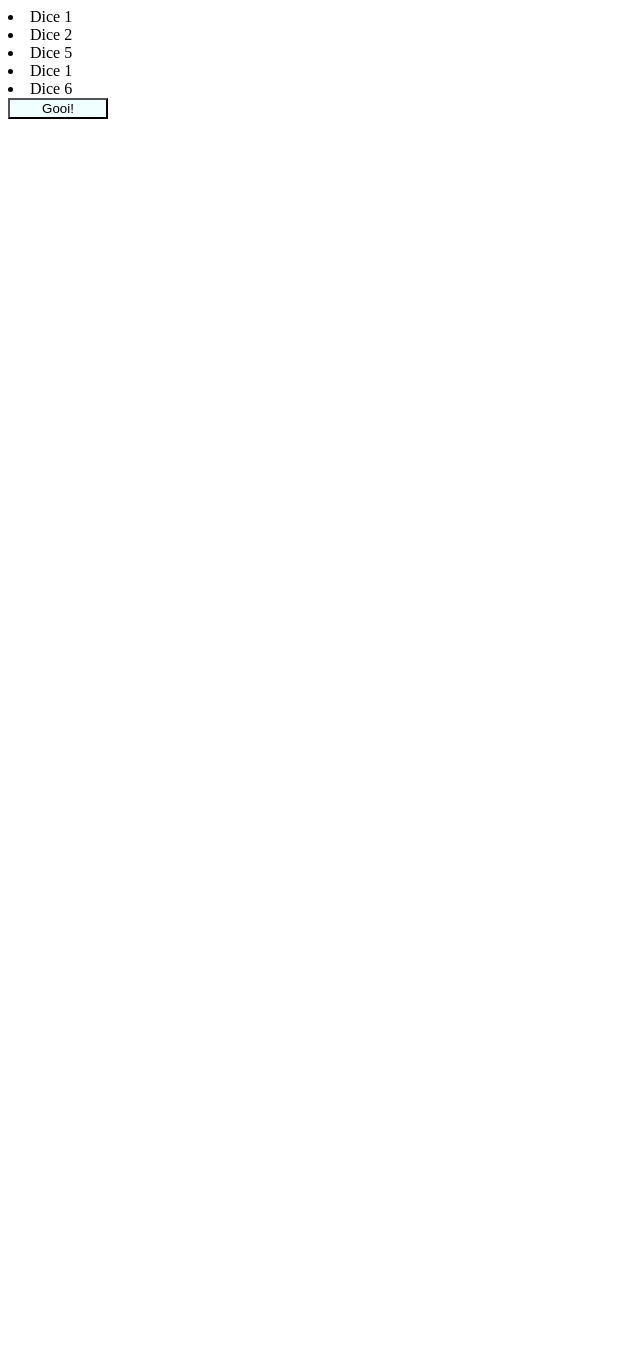
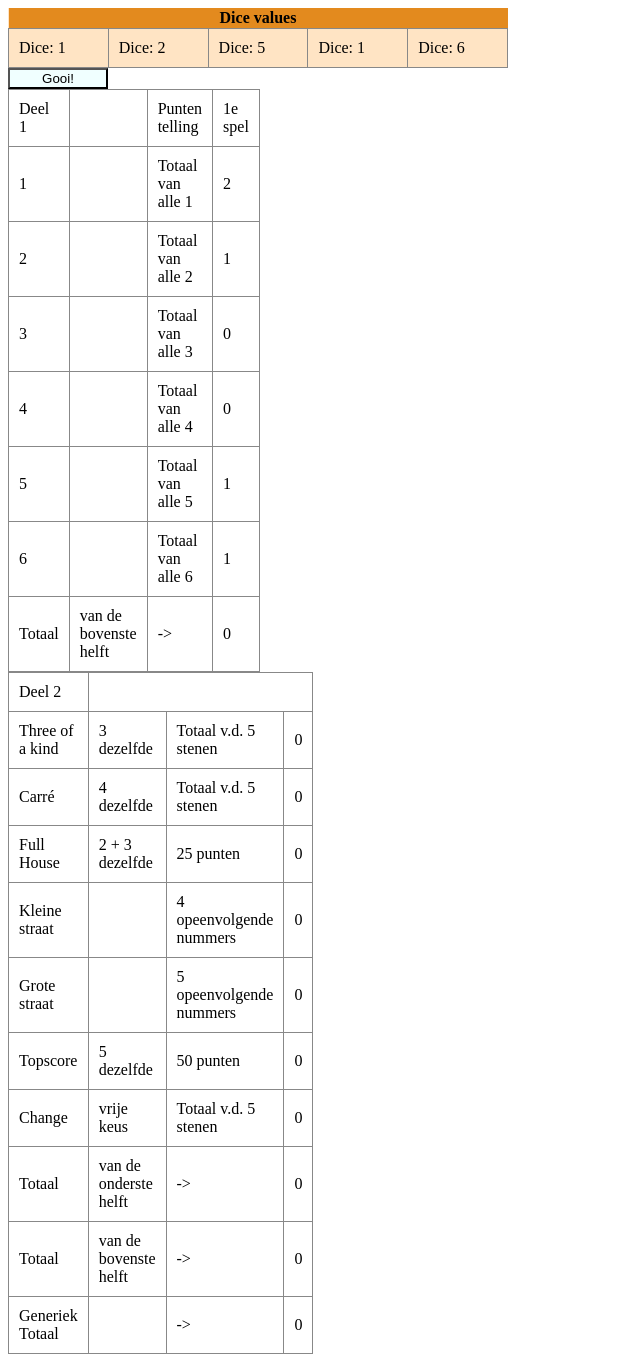
Before and after one commit to Marc-Elz/vue-yahtzee, a Vue app: page / in a window 1280 px wide. Shown: the whole page, without its empty margins (0-640 px from the left). Before the commit the page ends 800 px from the top, so only its background shows below. Built offline with nearby package versions, Linux system fonts and the light colour scheme.

Commit message:
Added the base HTML vor scoretable,  computed the count value.

```diff
--- a/src/components/ScoreTable.vue
+++ b/src/components/ScoreTable.vue
@@ -1,2 +1,104 @@
-<template></template>
-<script setup></script>
+<template>
+    <table class="table2">
+        <tr>
+            <td>Deel 1</td>
+            <td></td>
+            <td>Punten telling</td>
+            <td>1e spel</td>
+        </tr>
+
+        <tr v-for="(counter, index) in countDices" :key="index">
+            <td>{{ index }}</td>
+            <td></td>
+            <td>Totaal van alle {{ index }}</td>
+            <td>{{ counter }}</td>
+        </tr>
+
+        <tr>
+            <td>Totaal</td>
+            <td>van de bovenste helft</td>
+            <td>-></td>
+            <td id="total-part-1">0</td>
+        </tr>
+    </table>
+
+    <table class="table3">
+        <tr>
+            <td>Deel 2</td>
+        </tr>
+        <tr>
+            <td>Three of a kind</td>
+            <td>3 dezelfde</td>
+            <td>Totaal v.d. 5 stenen</td>
+            <td id="three-oak" class="part-2">0</td>
+        </tr>
+        <tr>
+            <td>Carré</td>
+            <td>4 dezelfde</td>
+            <td>Totaal v.d. 5 stenen</td>
+            <td id="four-oak" class="part-2">0</td>
+        </tr>
+        <tr>
+            <td>Full House</td>
+            <td>2 + 3 dezelfde</td>
+            <td>25 punten</td>
+            <td id="full-house" class="part-2">0</td>
+        </tr>
+        <tr>
+            <td>Kleine straat</td>
+            <td></td>
+            <td>4 opeenvolgende nummers</td>
+            <td id="small-straight" class="part-2">0</td>
+        </tr>
+        <tr>
+            <td>Grote straat</td>
+            <td></td>
+            <td>5 opeenvolgende nummers</td>
+            <td id="big-straight" class="part-2">0</td>
+        </tr>
+        <tr>
+            <td>Topscore</td>
+            <td>5 dezelfde</td>
+            <td>50 punten</td>
+            <td id="yahtzee" class="part-2">0</td>
+        </tr>
+        <tr>
+            <td>Change</td>
+            <td>vrije keus</td>
+            <td>Totaal v.d. 5 stenen</td>
+            <td id="chance" class="part-2">0</td>
+        </tr>
+        <tr>
+            <td>Totaal</td>
+            <td>van de onderste helft</td>
+            <td>-></td>
+            <td id="total-down">0</td>
+        </tr>
+        <tr>
+            <td>Totaal</td>
+            <td>van de bovenste helft</td>
+            <td>-></td>
+            <td id="total-up">0</td>
+        </tr>
+        <tr>
+            <td>Generiek Totaal</td>
+            <td></td>
+            <td>-></td>
+            <td id="total-score">0</td>
+        </tr>
+    </table>
+</template>
+<script setup>
+import {ref, computed} from 'vue';
+
+const dice = defineModel();
+// Does not need to have computed tag because its not displayed?
+const countDices = computed(() => {
+    let count = {1: 0, 2: 0, 3: 0, 4: 0, 5: 0, 6: 0};
+    Object.keys(dice.value).forEach(element => {
+        count[dice.value[element]]++;
+    });
+
+    return count;
+});
+</script>
--- a/src/components/ThrownDice.vue
+++ b/src/components/ThrownDice.vue
@@ -1,9 +1,14 @@
 <template>
-    <li v-for="(item, index) in dice" :key="index">
-        <!-- TODO display the dicevalues nicer than this -->
-        Dice
-        {{ item }}
-    </li>
+    <table class="table1">
+        <th colspan="5">Dice values</th>
+        <tr>
+            <td v-for="(item, index) in dice" :key="index">
+                <!-- TODO display the dicevalues nicer than this -->
+                Dice:
+                {{ item }}
+            </td>
+        </tr>
+    </table>
     <button @click="throwDice()">Gooi!</button>
 </template>
 <script setup>
--- a/src/style.css
+++ b/src/style.css
@@ -1,4 +1,15 @@
-table{
+table.table1{
+    border-collapse: collapse;
+    width: 500px;
+    background-color: bisque;
+}
+
+table.table2{
+    border-collapse: collapse;
+    width: 200px;
+}
+
+table.table3{
     border-collapse: collapse;
     width: 200px;
 }
@@ -9,7 +20,7 @@ tr, td{
 }
 
 th{
-    background-color: rgb(42, 235, 219);
+    background-color: rgb(227, 138, 30)
 }
 
 button{
```
